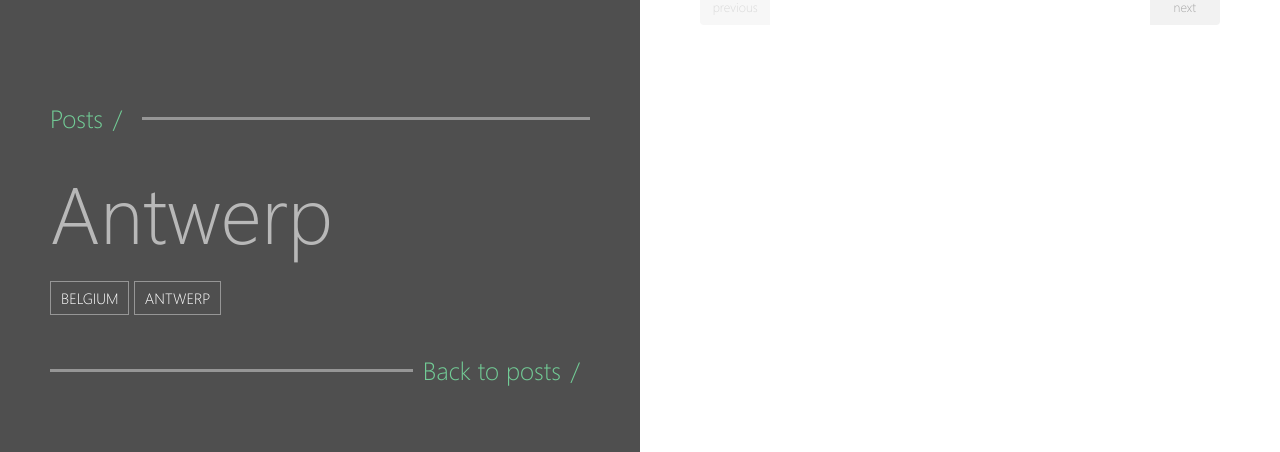
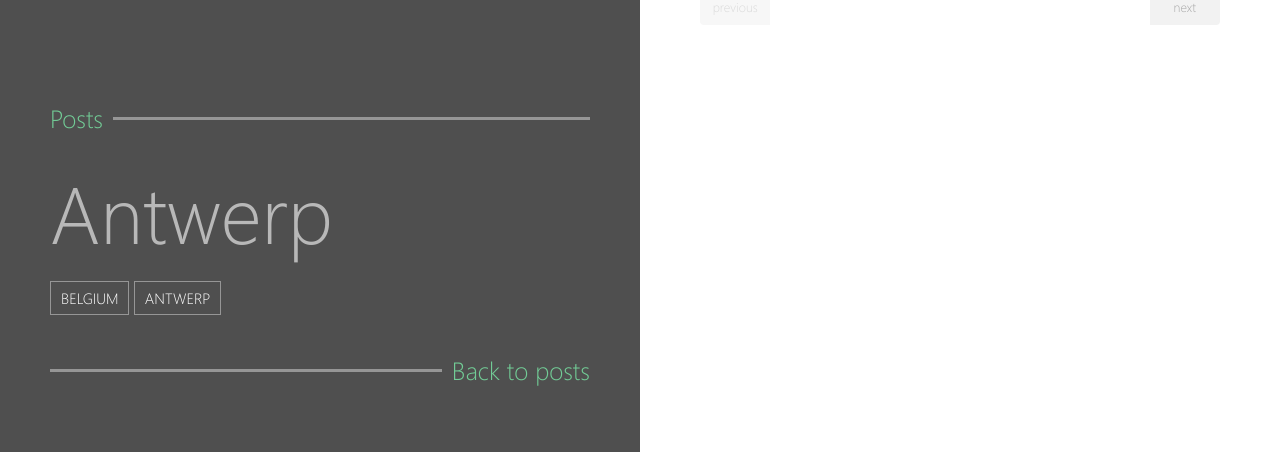
Before and after one commit to doulemint/undiscoveredattractions.github.io, a Jekyll site: the page built from _posts/2016-10-20-antwerp.md, in a window 1280 px wide. Shown: the part 445-897 px from the top of the page. Built offline with Jekyll 4.4.1, drawn with Linux system fonts in a browser that asks for light colours.

Commit message:
updated posts link and each posts page to remove forwardslash

```diff
--- a/_layouts/post.html
+++ b/_layouts/post.html
@@ -10,7 +10,7 @@ layout: compress
     <div class="block-left">
       <div class="content">
         <div class="post-title-section">
-          <div class="section-line">Posts <em>/</em></div>
+          <div class="section-line">Posts</div>
           <h1 class="section-title">{{ page.title | markdownify | remove: "<p>" | remove: "</p>" }}</h1>
           <ul class="tags">
             {% for tag in page.tags %}
@@ -19,7 +19,7 @@ layout: compress
               {% endunless %}
             {% endfor %}
           </ul>
-          <div class="section-line reverse"><a href="{{ site.url}}/posts">Back to posts</a> <em>/</em></div>
+          <div class="section-line reverse"><a href="{{ site.url}}/posts">Back to posts</a></div>
         </div>
       </div>
     </div>
```
Also changed, not shown: 4 other files.
